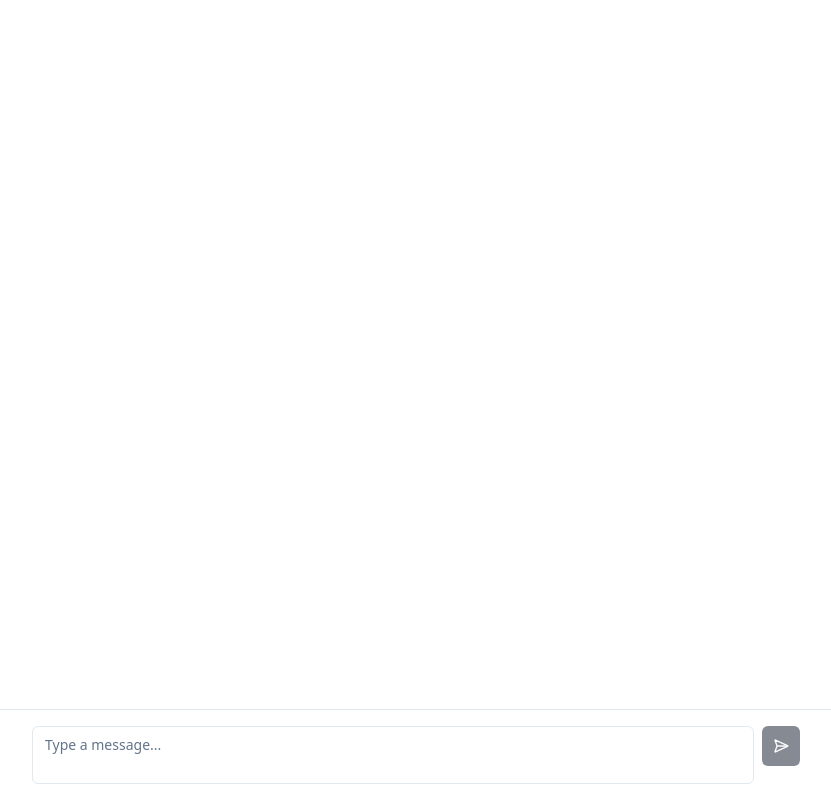
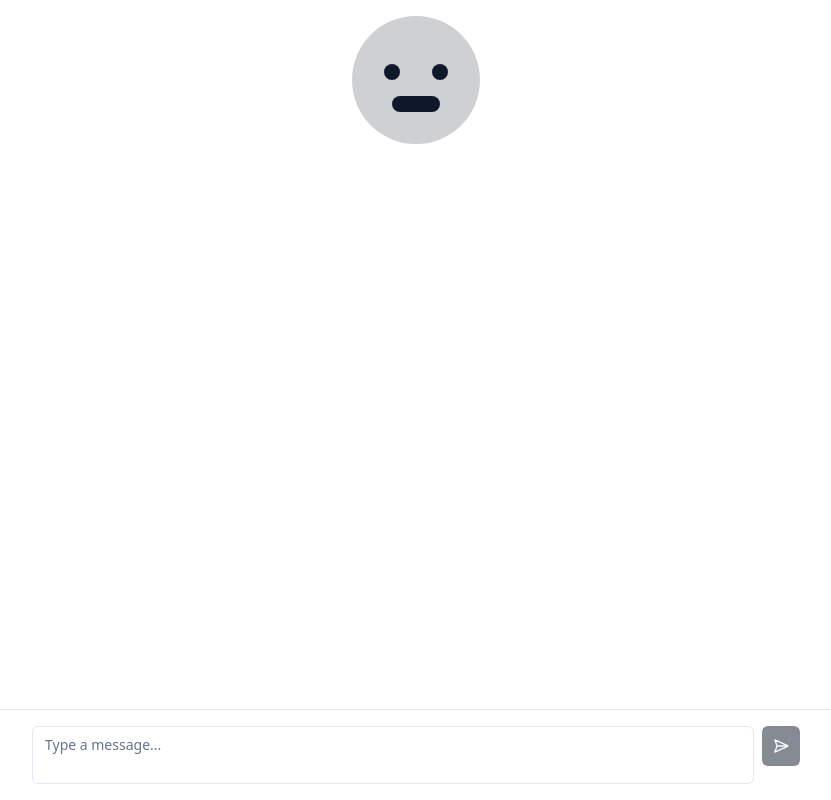
Before and after one commit to IgnatMaldive/audio-chatterbox, a React (Vite) app: page / in a window 1280 px wide. Shown: the whole page, without its empty margins (224-1055 px from the left). Built offline with nearby package versions, Linux system fonts and the light colour scheme.

Commit message:
Add animated character for audio
Implement a basic animated character on the page that synchronizes mouth movements with the audio playback using CSS animations.
[skip gpt_engineer]

```diff
--- /dev/null
+++ b/src/components/TalkingCharacter.tsx
@@ -0,0 +1,25 @@
+import { cn } from "@/lib/utils";
+
+interface TalkingCharacterProps {
+  isPlaying: boolean;
+}
+
+export const TalkingCharacter = ({ isPlaying }: TalkingCharacterProps) => {
+  return (
+    <div className="w-32 h-32 relative mx-auto mb-4">
+      {/* Face */}
+      <div className="w-full h-full rounded-full bg-primary/20 flex items-center justify-center">
+        {/* Eyes */}
+        <div className="absolute top-12 left-8 w-4 h-4 rounded-full bg-primary" />
+        <div className="absolute top-12 right-8 w-4 h-4 rounded-full bg-primary" />
+        {/* Mouth */}
+        <div
+          className={cn(
+            "absolute bottom-8 left-1/2 -translate-x-1/2 w-12 h-4 bg-primary rounded-lg transition-all duration-200",
+            isPlaying && "animate-[mouth-move_0.3s_ease-in-out_infinite]"
+          )}
+        />
+      </div>
+    </div>
+  );
+};
--- a/src/pages/Index.tsx
+++ b/src/pages/Index.tsx
@@ -5,6 +5,7 @@ import { Message } from "@/types/chat";
 import { useToast } from "@/components/ui/use-toast";
 import { v4 as uuidv4 } from "uuid";
 import { openai } from "@/lib/openai";
+import { TalkingCharacter } from "@/components/TalkingCharacter";
 
 const Index = () => {
   const [messages, setMessages] = useState<Message[]>([]);
@@ -56,7 +57,6 @@ const Index = () => {
 
       setMessages((prev) => [...prev, botMessage]);
 
-      // Auto-play the audio
       if (audioRef.current) {
         audioRef.current.src = audioUrl;
         audioRef.current.play();
@@ -99,10 +99,13 @@ const Index = () => {
     );
   };
 
+  const isAnyMessagePlaying = messages.some((msg) => msg.isPlaying);
+
   return (
     <div className="flex h-screen flex-col bg-background">
       <main className="flex-1 overflow-y-auto p-4">
         <div className="mx-auto max-w-3xl space-y-4">
+          <TalkingCharacter isPlaying={isAnyMessagePlaying} />
           {messages.map((message) => (
             <ChatMessage
               key={message.id}
--- a/tailwind.config.ts
+++ b/tailwind.config.ts
@@ -66,6 +66,10 @@ export default {
           "0%, 100%": { opacity: "1" },
           "50%": { opacity: "0.5" },
         },
+        "mouth-move": {
+          "0%, 100%": { height: "1rem", width: "3rem" },
+          "50%": { height: "0.5rem", width: "2rem" },
+        },
       },
       animation: {
         "accordion-down": "accordion-down 0.2s ease-out",
```
